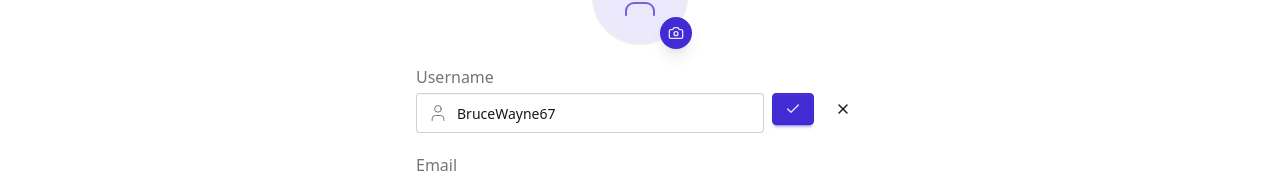
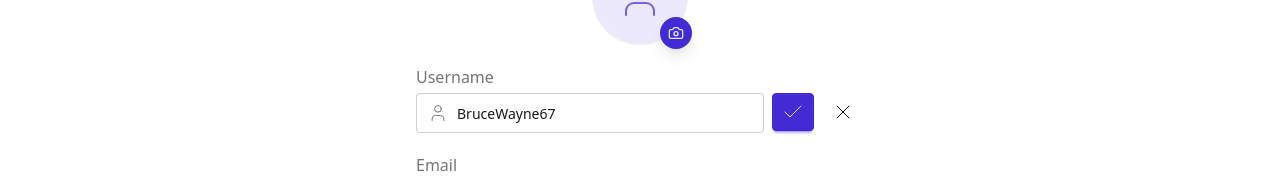
Before and after one commit to suka712/bubbly-chat, a React (Vite) app in the folder frontend/: page /profile in a window 1280 px wide. Both pictures are taken after a click on the button 843 px from the left and 376 px from the top of the page. Shown: the part 267-446 px from the top of the page. Built offline with nearby package versions, Linux system fonts and the light colour scheme; no server answers.

Commit message:
Modify Usernam edit button

```diff
--- a/frontend/src/Pages/ProfilePage.tsx
+++ b/frontend/src/Pages/ProfilePage.tsx
@@ -21,6 +21,7 @@ const ProfilePage: React.FC<ProfilePageProps> = ({ initialUsername = 'BruceWayne
     }
 
     const handleUsernameSave = async () => {
+        console.log('User name saving clicked')
         setIsUpdating(true)
         // Simulate API call
         await new Promise((resolve) => setTimeout(resolve, 500))
@@ -57,7 +58,10 @@ const ProfilePage: React.FC<ProfilePageProps> = ({ initialUsername = 'BruceWayne
                             <div className="size-24 rounded-full bg-primary/10 flex items-center justify-center overflow-hidden border-2 border-base-300 group-hover:border-primary/30 transition-colors">
                                 {avatar ? <img src={avatar} alt="Profile" className="size-full object-cover" /> : <User className="size-12 text-primary/70 stroke-1" />}
                             </div>
-                            <button onClick={handleAvatarUpload} className="absolute -bottom-1 -right-1 size-8 rounded-full bg-primary text-primary-content flex items-center justify-center hover:bg-primary/80 transition-colors shadow-lg">
+                            <button
+                                onClick={handleAvatarUpload}
+                                className="absolute -bottom-1 -right-1 size-8 rounded-full bg-primary text-primary-content flex items-center justify-center hover:bg-primary/80 transition-colors shadow-lg"
+                            >
                                 <Camera className="size-4" />
                             </button>
                         </div>
@@ -85,18 +89,22 @@ const ProfilePage: React.FC<ProfilePageProps> = ({ initialUsername = 'BruceWayne
                                             placeholder="Enter username"
                                             autoFocus
                                         />
-                                        <button onClick={handleUsernameSave} disabled={isUpdating || !tempUsername.trim()} className="btn btn-primary btn-sm px-3">
-                                            {isUpdating ? <div className="size-4 border-2 border-primary-content/30 border-t-primary-content rounded-full animate-spin" /> : <Check className="size-4" />}
+                                        <button onClick={handleUsernameSave} disabled={isUpdating || !tempUsername.trim()} className="btn btn-primary btn-sm px-2 py-4.5">
+                                            {isUpdating ? (
+                                                <div className="size-4 border-2 border-primary-content/30 border-t-primary-content rounded-full animate-spin" />
+                                            ) : (
+                                                <Check className="stroke-1" />
+                                            )}
                                         </button>
-                                        <button onClick={handleUsernameCancel} disabled={isUpdating} className="btn btn-ghost btn-sm px-3">
-                                            <X className="size-4" />
+                                        <button onClick={handleUsernameCancel} disabled={isUpdating} className="btn btn-ghost btn-sm px-2 py-4.5">
+                                            <X className="stroke-1" />
                                         </button>
                                     </div>
                                 ) : (
                                     <div className="flex">
-                                        <input type="text" className="input input-bordered flex-1 pl-10 bg-base-200 cursor-default focus:outline-none focus:border-gray-300" value={username} readOnly />
-                                        <button onClick={handleUsernameEdit} className="btn btn-ghost btn-sm ml-2 px-3">
-                                            <Edit3 className="size-4" />
+                                        <input type="text" className="input input-bordered flex-1 pl-10 cursor-default focus:outline-none focus:border-gray-300" value={username} readOnly />
+                                        <button onClick={handleUsernameEdit} className="btn btn-primary flex items-center btn-sm ml-2 px-2 py-4.5">
+                                            <Edit3 className="stroke-1" />
                                         </button>
                                     </div>
                                 )}
@@ -112,7 +120,7 @@ const ProfilePage: React.FC<ProfilePageProps> = ({ initialUsername = 'BruceWayne
                                 <div className="absolute inset-y-0 left-0 pl-3 flex items-center z-10">
                                     <Mail className="size-5 opacity-70" style={{ strokeWidth: 1 }} />
                                 </div>
-                                <input type="email" className="input input-bordered w-full pl-10 bg-base-200 cursor-default focus:outline-none focus:border-gray-300" value={email} readOnly />
+                                <input type="email" className="input input-bordered w-full pl-10 cursor-default focus:outline-none focus:border-gray-300" value={email} readOnly />
                             </div>
                         </div>
 
```
